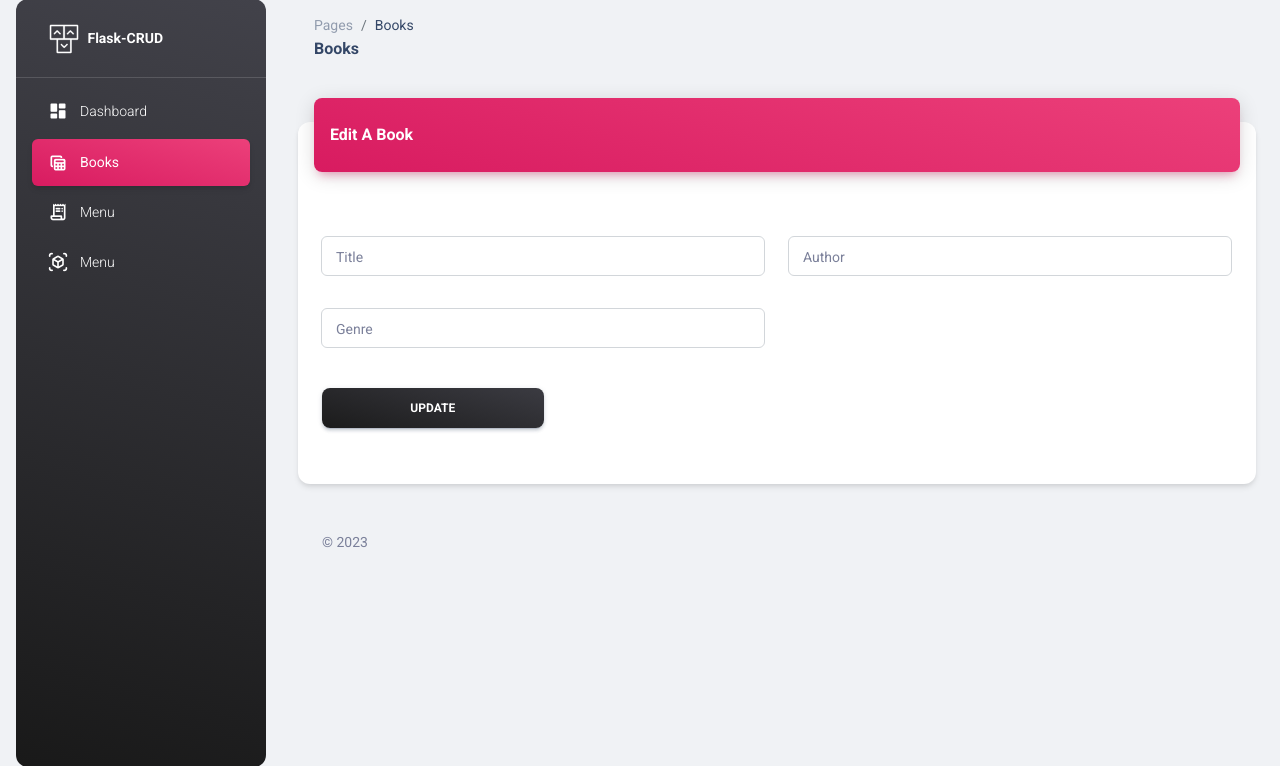
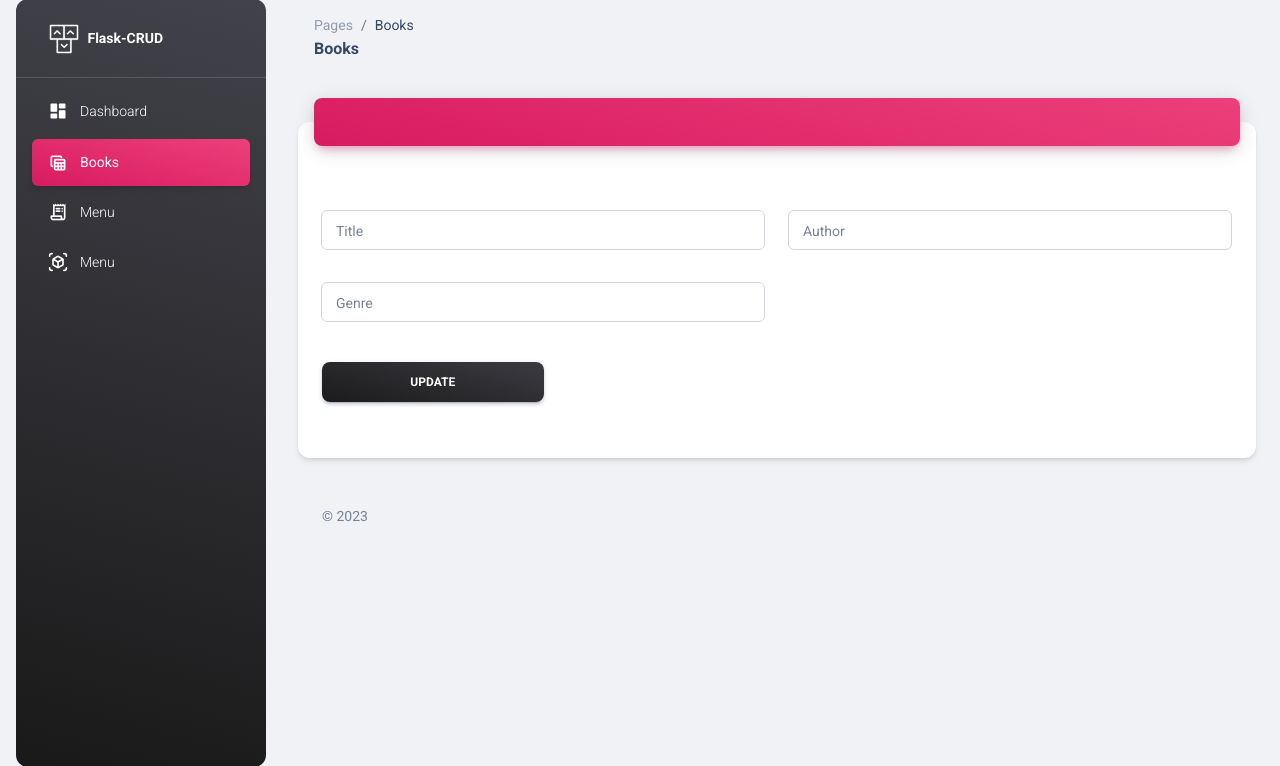
Before and after one commit to rizkysanjaya/flask-crud, a Flask app: template templates/edit-book.html in a window 1280 px wide. Shown: the part 17-783 px from the top of the page. Run offline with Flask 3, Linux system fonts and the light colour scheme; the template is opened without the code that fills it, so the values that code supplies are empty; some libraries are stand-ins or nearby versions.

Commit message:
added doc

```diff
--- a/main.py
+++ b/main.py
@@ -57,11 +57,11 @@ def edit(id):
 
     # If the request method is GET, retrieve the data of the book to be edited
     cursor.execute("SELECT * FROM books WHERE id = %s", (id,))
-    book = cursor.fetchone()
+    books = cursor.fetchone()
     conn.close()
 
     if book:
-        return render_template('edit-book.html', book=book)
+        return render_template('edit-book.html', book=books)
     else:
         # flash('Book not found!', 'danger')
         return redirect(url_for('book'))
--- a/templates/edit-book.html
+++ b/templates/edit-book.html
@@ -178,7 +178,9 @@
 								<div
 									class="bg-gradient-primary shadow-primary border-radius-lg pt-4 pb-3"
 								>
-									<h6 class="text-white text-capitalize ps-3">Edit a Book</h6>
+									<h6 class="text-white text-capitalize ps-3">
+										{{ book.genre }}
+									</h6>
 								</div>
 								<!-- Button trigger modal -->
 							</div>
```
Also changed, not shown: 1 other file.
